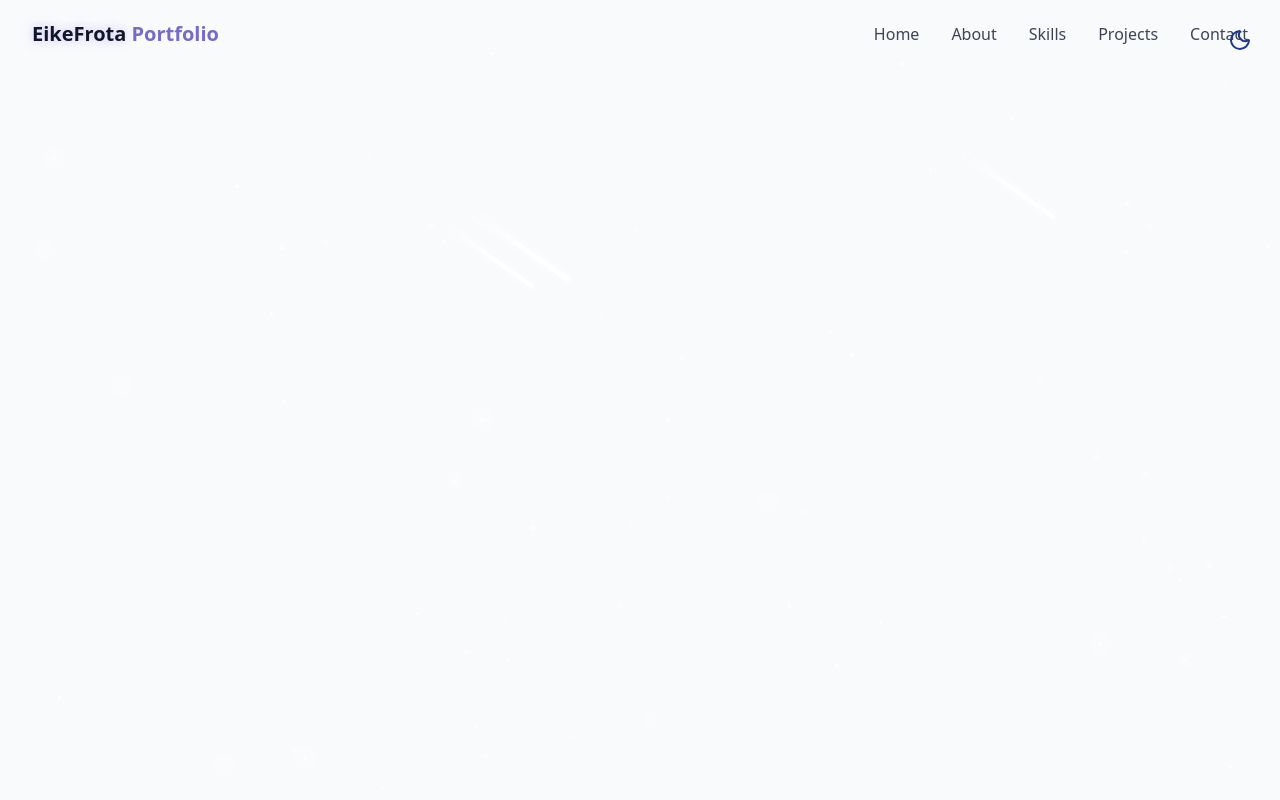
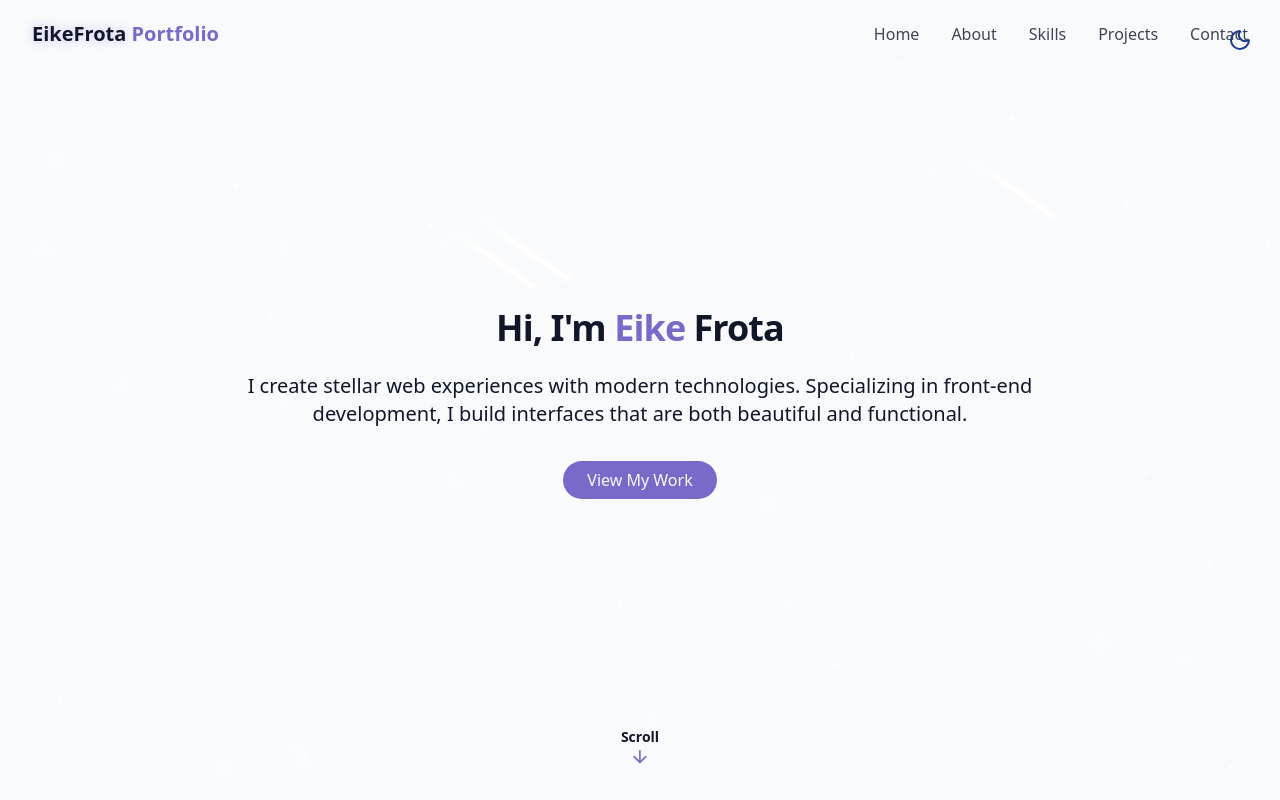
Before and after one commit to eikefrota/portfolio, a React (Vite) app: page / in a window 1280 px wide. Built offline with nearby package versions, Linux system fonts and the light colour scheme.

Commit message:
HeroSection

```diff
--- /dev/null
+++ b/src/components/HeroSection.jsx
@@ -0,0 +1,37 @@
+import { ArrowDown } from "lucide-react";
+
+export const HeroSection = () => {
+    return (
+        <section
+            id="hero"
+            className="relative min-h-screen flex flex-col items-center justify-center px-4"
+        >
+            <div className="container max-w-4xl mx-auto text-center z-10">
+                <div className="space-y-6">
+                    <h1 className="text-4xl md:6-xl font-bold tracking-tight ">
+                        <span className="opacity-0 animate-fade-in">Hi, I'm</span>
+                        <span className="text-primary opacity-0 animate-fade-in-delay-1">{" "}Eike</span>
+                        <span className="text-gradient ml-2 opacity-0 animate-fade-in-delay-2">Frota</span>
+                    </h1>
+
+                    <p className="text-lg md:text-xl text-muted-foreground max-2-2xl mx-auto opacity-0 animate-fade-in-delay-3 ">
+                        I create stellar web experiences with modern technologies.
+                        Specializing in front-end development, I build interfaces that are
+                        both beautiful and functional.
+                    </p>
+
+                    <div className="pt-4 opacity-0 animate-fade-in-delay-4">
+                        <a href="#projects" className="cosmic-button">
+                            View My Work
+                        </a>
+                    </div>
+                </div>
+            </div>
+
+            <div className="absolute bottom-8 left-1/2 transform -translate-x-1/2 flex flex-col items-center animate-bounce">
+                <span className="text-sm text-muted-foreground font-bold">Scroll</span>
+                <ArrowDown className="h-5 w-5 text-primary" />
+            </div>
+        </section>
+    );
+}
--- a/src/pages/Home.jsx
+++ b/src/pages/Home.jsx
@@ -1,6 +1,7 @@
 import { ThemeToggle } from "@/components/ThemeToggle";
 import { StarBackground } from "@/components/StarBackground";
 import { Navbar } from "@/components/Navbar";
+import { HeroSection } from "@/components/HeroSection";
 
 export const Home = () => {
     return (
@@ -12,6 +13,9 @@
             {/* Navbar */}
             <Navbar />
             {/* Main Content */}
+            <main>
+                <HeroSection />
+            </main>
 
             {/* Footer */}
         </div>
```
